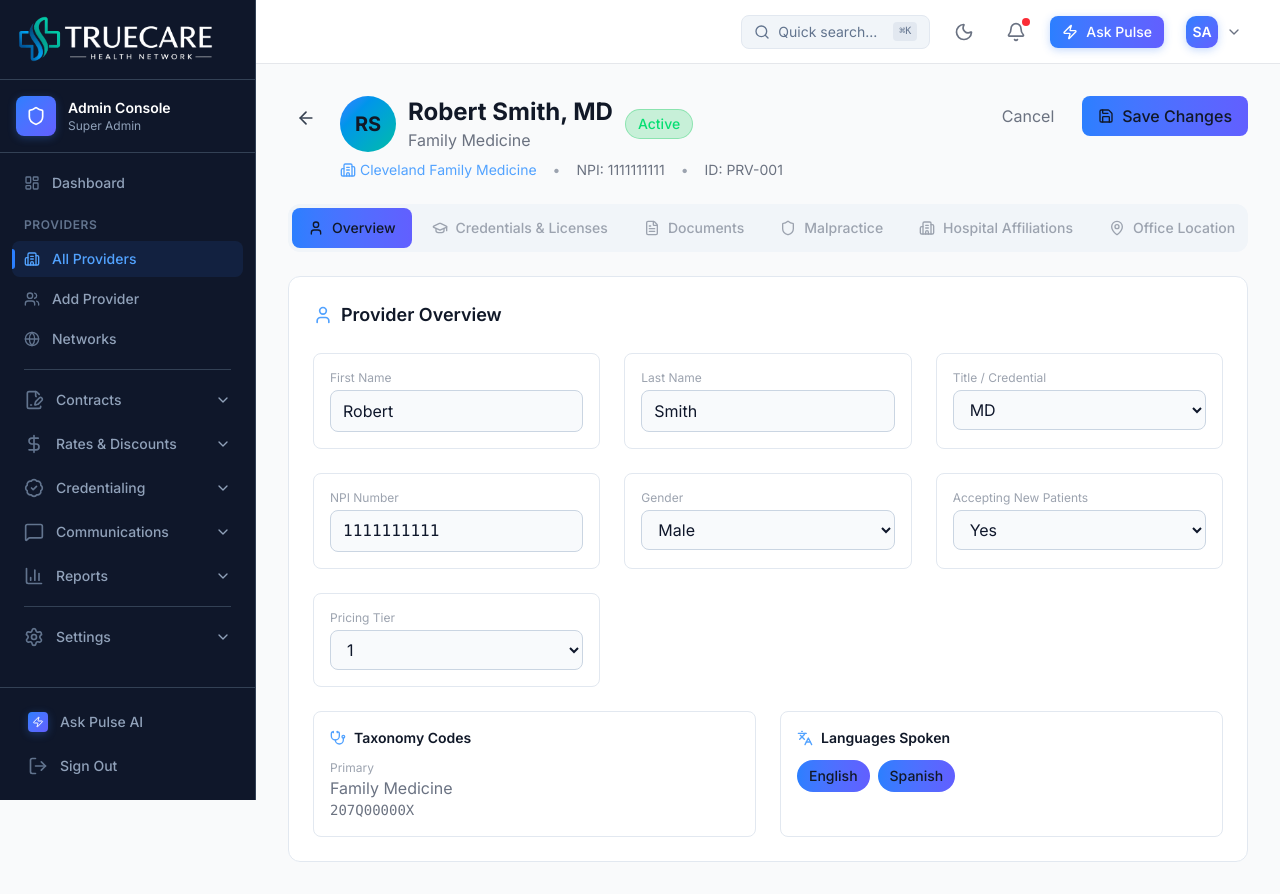
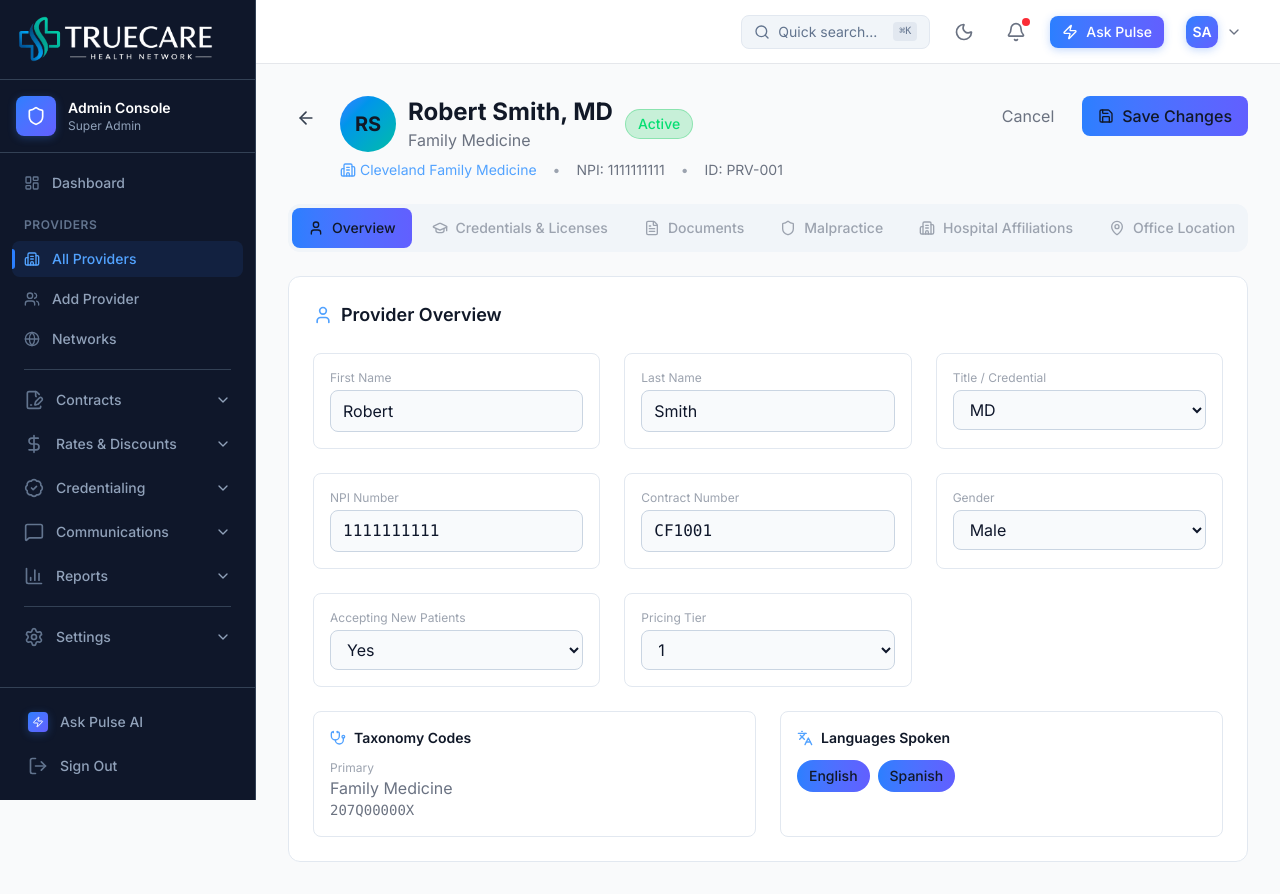
Before and after one commit to CoHoast/clarity-health-network, a Next.js app: page /admin/providers/1/1 in a window 1280 px wide. Both pictures are taken after a click on the button "Edit Provider". Built offline with nearby package versions, Linux system fonts and the light colour scheme.

Commit message:
feat: Add 6-character contract number to provider overview page

```diff
--- a/app/admin/providers/[practiceId]/[providerId]/page.tsx
+++ b/app/admin/providers/[practiceId]/[providerId]/page.tsx
@@ -19,6 +19,7 @@ const providersData: Record<string, any> = {
     id: "PRV-001",
     practiceId: "PRC-001",
     practiceName: "Cleveland Family Medicine",
+    contractNumber: "CF1001",
     firstName: "Robert",
     lastName: "Smith",
     title: "MD",
@@ -91,6 +92,7 @@ const providersData: Record<string, any> = {
     id: "PRV-002",
     practiceId: "PRC-001",
     practiceName: "Cleveland Family Medicine",
+    contractNumber: "CF1002",
     firstName: "Jennifer",
     lastName: "Adams",
     title: "MD",
@@ -474,6 +476,21 @@ export default function ProviderDetailPage() {
                 )}
               </div>
               <div className="bg-white border border-slate-200 rounded-lg p-4">
+                <p className="text-xs text-slate-500 mb-1">Contract Number</p>
+                {isEditing ? (
+                  <input
+                    type="text"
+                    value={editData.contractNumber || ""}
+                    onChange={(e) => setEditData({ ...editData, contractNumber: e.target.value.toUpperCase().slice(0, 6) })}
+                    maxLength={6}
+                    className="w-full px-3 py-2 bg-slate-50 border border-slate-300 rounded-lg text-slate-900 font-mono uppercase"
+                    placeholder="ABC123"
+                  />
+                ) : (
+                  <p className="text-slate-900 font-mono font-bold text-blue-600">{provider.contractNumber || "—"}</p>
+                )}
+              </div>
+              <div className="bg-white border border-slate-200 rounded-lg p-4">
                 <p className="text-xs text-slate-500 mb-1">Gender</p>
                 {isEditing ? (
                   <select
```
